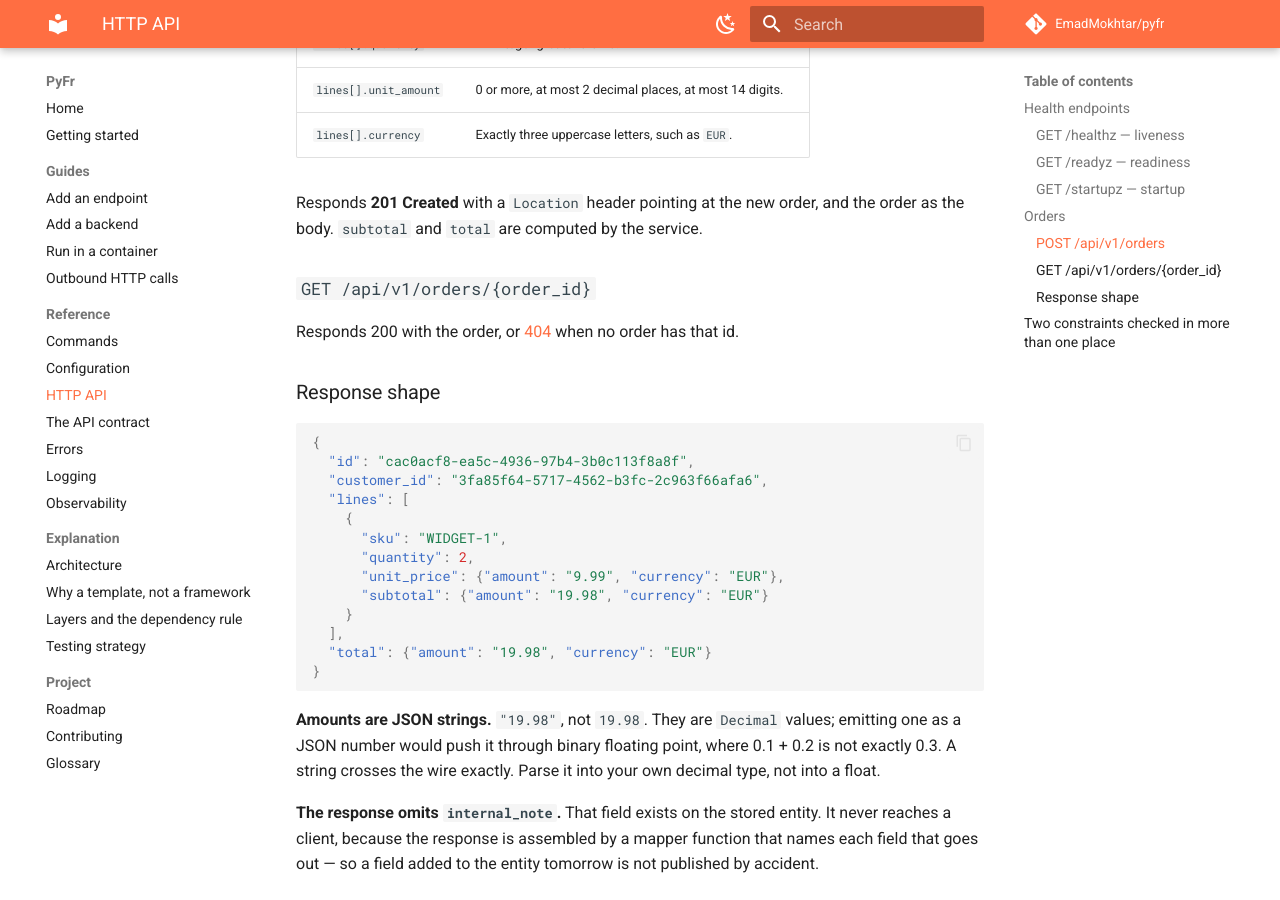
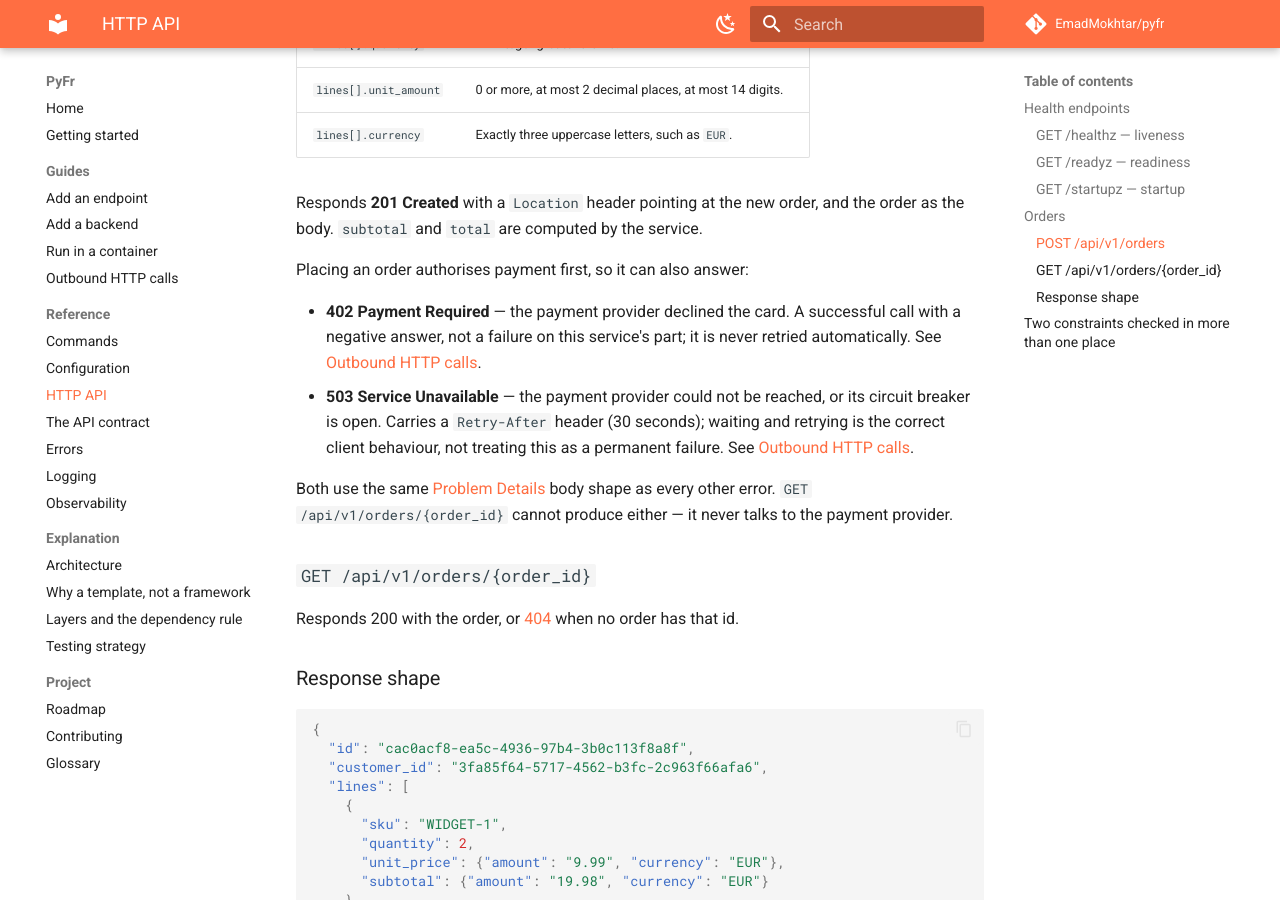
Before and after one commit to EmadMokhtar/pyfr, an MkDocs documentation site: the page built from docs/reference/http-api.md, in a window 1280 px wide and 900 px high, scrolled down 2304 px. Built offline with MkDocs 1.6.1 and Material for MkDocs 9.7.7, drawn with Linux system fonts in a browser that asks for light colours; comment, search, counter and statistics services are not loaded.

Commit message:
docs: correct testing and http-api pages for m3's own changes
M3 shipped mutation testing and wired payment authorisation into
POST /api/v1/orders, which made two existing pages wrong:

- explanation/testing.md still said mutation testing "arrives in
  later milestones" after M3 shipped it over domain/ and services/.
  Split the coverage-threshold claim out since only that half is
  still true.
- reference/http-api.md documented only the 201 for
  POST /api/v1/orders. Added the 402 (payment declined) and 503
  (provider unreachable or breaker open, with Retry-After) responses
  that route can now produce, matching the page's existing per-endpoint
  format. GET /api/v1/orders/{order_id} is left untouched: it cannot
  produce either.
- reference/errors.md's status table was missing both new codes,
  which broke the corroborating link from guides/outbound-http.md.
  Added rows for 402 and 503 only, per the M3-owed scope.

Co-Authored-By: Claude Opus 5 <noreply@anthropic.com>

```diff
--- a/docs/reference/http-api.md
+++ b/docs/reference/http-api.md
@@ -104,6 +104,22 @@ Request:
 Responds **201 Created** with a `Location` header pointing at the new order,
 and the order as the body. `subtotal` and `total` are computed by the service.
 
+Placing an order authorises payment first, so it can also answer:
+
+- **402 Payment Required** — the payment provider declined the card. A
+  successful call with a negative answer, not a failure on this service's
+  part; it is never retried automatically. See
+  [Outbound HTTP calls](../guides/outbound-http.md#the-retry-rule-and-why-it-is-narrow).
+- **503 Service Unavailable** — the payment provider could not be reached,
+  or its circuit breaker is open. Carries a `Retry-After` header (30
+  seconds); waiting and retrying is the correct client behaviour, not
+  treating this as a permanent failure. See
+  [Outbound HTTP calls](../guides/outbound-http.md#the-breakers-three-states).
+
+Both use the same [Problem Details](errors.md) body shape as every other
+error. `GET /api/v1/orders/{order_id}` cannot produce either — it never
+talks to the payment provider.
+
 ### `GET /api/v1/orders/{order_id}`
 
 Responds 200 with the order, or [404](errors.md) when no order has that id.
```
Also changed, not shown: docs/explanation/testing.md (+13 -5 lines), docs/reference/errors.md (+6 -0 lines).
